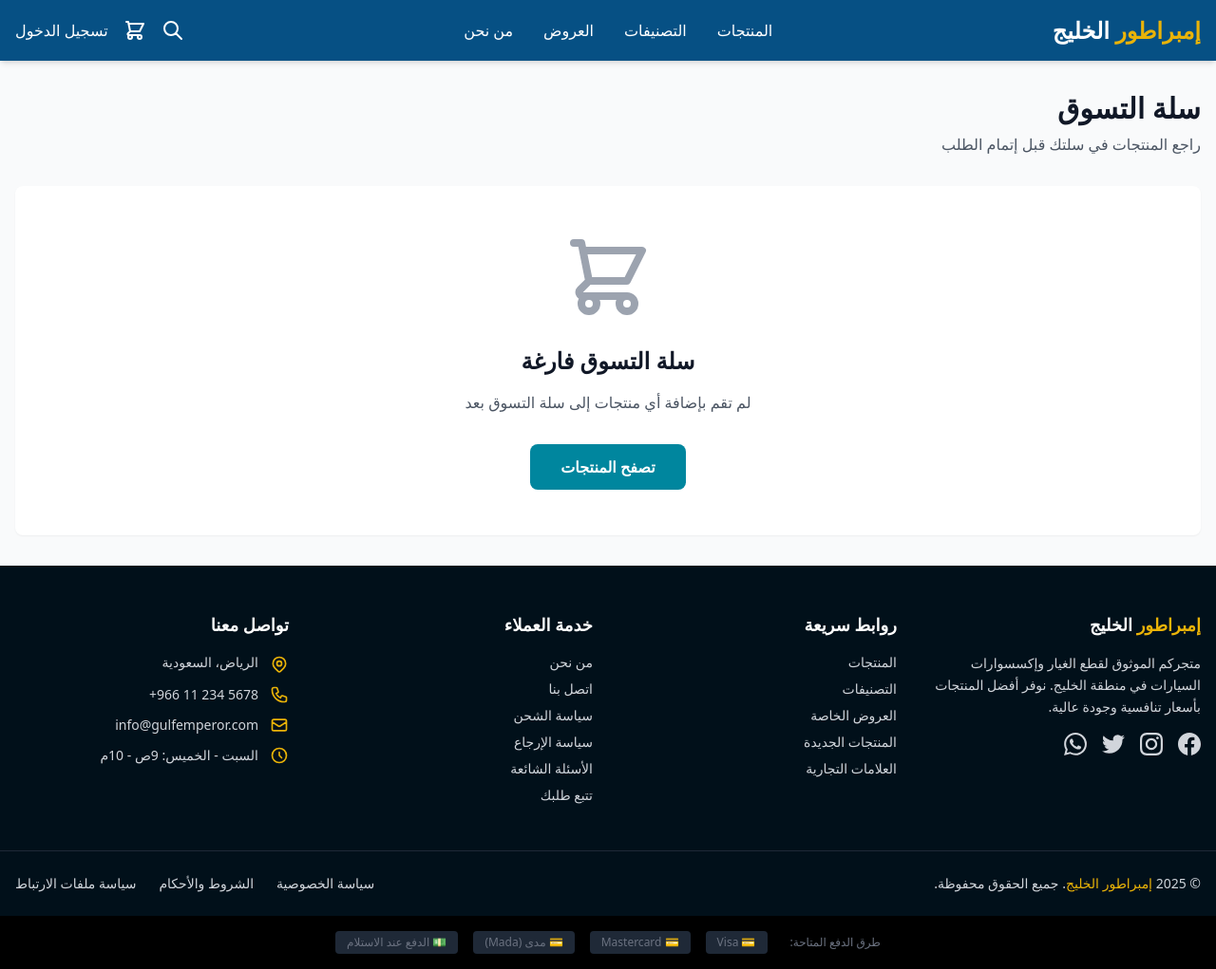
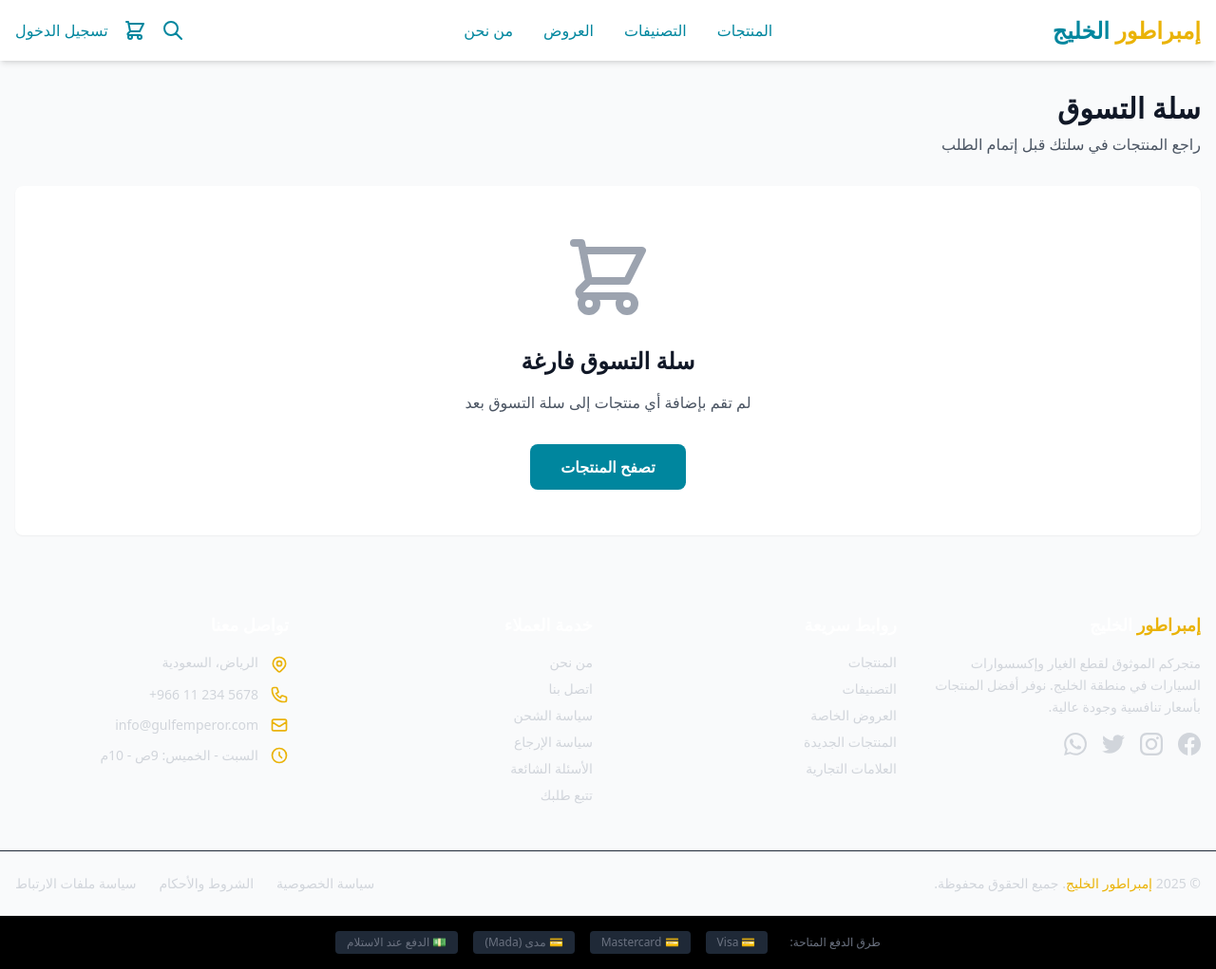
Before and after one commit to ramzi123-ops/gulf-empire, a Django app: template apps/orders/templates/orders/cart.html in a window 1280 px wide. Shown: the whole page at 95% size. Run offline with Django 3.2, Linux system fonts and the light colour scheme; the template is opened without the code that fills it, so the values that code supplies are empty; style sheets or scripts are compiled from the project's sources.

Commit message:
fix fixed navbar

```diff
--- a/tailwind.config.js
+++ b/tailwind.config.js
@@ -21,19 +21,6 @@ module.exports = {
           800: '#00353F',
           900: '#001A20',
         },
-        secondary: {
-          DEFAULT: '#065084',
-          50: '#E6F0F8',
-          100: '#CCE1F1',
-          200: '#99C3E3',
-          300: '#66A5D5',
-          400: '#3387C7',
-          500: '#065084',
-          600: '#05406A',
-          700: '#04304F',
-          800: '#032035',
-          900: '#01101A',
-        },
       },
     },
   },
--- a/templates/base.html
+++ b/templates/base.html
@@ -61,7 +61,7 @@
     <!-- Toast Message Container (for HTMX OOB swaps) -->
     <div id="toast-message"></div>
 
-    <main style="margin: 0; padding: 0;">
+    <main style="margin: 0; padding: 0; padding-top: 64px;">
         {% block content %}
         {% endblock %}
     </main>
--- a/templates/partials/navbar.html
+++ b/templates/partials/navbar.html
@@ -1,25 +1,25 @@
-<nav class="bg-secondary shadow-md sticky top-0 z-50" dir="rtl">
+<nav class="bg-white shadow-md fixed top-0 left-0 right-0 z-50" dir="rtl">
     <div class="container mx-auto px-4">
         <div class="flex justify-between items-center h-16">
             <!-- Logo -->
             <div class="flex-shrink-0">
-                <a href="{% url 'store:home' %}" class="text-2xl font-bold text-white">
+                <a href="{% url 'store:home' %}" class="text-2xl font-bold text-primary">
                     <span class="text-yellow-500">إمبراطور</span> الخليج
                 </a>
             </div>
 
             <!-- Navigation Links -->
             <div class="hidden md:flex items-center space-x-reverse space-x-8">
-                <a href="{% url 'store:product_list' %}" class="text-white hover:text-primary transition">
+                <a href="{% url 'store:product_list' %}" class="text-primary hover:text-primary-600 font-medium transition">
                     المنتجات
                 </a>
-                <a href="#" class="text-white hover:text-primary transition">
+                <a href="#" class="text-primary hover:text-primary-600 font-medium transition">
                     التصنيفات
                 </a>
-                <a href="#" class="text-white hover:text-primary transition">
+                <a href="#" class="text-primary hover:text-primary-600 font-medium transition">
                     العروض
                 </a>
-                <a href="#" class="text-white hover:text-primary transition">
+                <a href="#" class="text-primary hover:text-primary-600 font-medium transition">
                     من نحن
                 </a>
             </div>
@@ -27,7 +27,7 @@
             <!-- User Actions -->
             <div class="flex items-center space-x-reverse space-x-4">
                 <!-- Search -->
-                <button class="text-white hover:text-primary">
+                <button class="text-primary hover:text-primary-600">
                     <svg class="w-6 h-6" fill="none" stroke="currentColor" viewBox="0 0 24 24">
                         <path stroke-linecap="round" stroke-linejoin="round" stroke-width="2" d="M21 21l-6-6m2-5a7 7 0 11-14 0 7 7 0 0114 0z"></path>
                     </svg>
@@ -35,7 +35,7 @@
 
                 <!-- Cart -->
                 <div id="mini-cart" class="relative">
-                    <a href="{% url 'orders:cart' %}" class="text-white hover:text-primary">
+                    <a href="{% url 'orders:cart' %}" class="text-primary hover:text-primary-600">
                         <svg class="w-6 h-6" fill="none" stroke="currentColor" viewBox="0 0 24 24">
                             <path stroke-linecap="round" stroke-linejoin="round" stroke-width="2" d="M3 3h2l.4 2M7 13h10l4-8H5.4M7 13L5.4 5M7 13l-2.293 2.293c-.63.63-.184 1.707.707 1.707H17m0 0a2 2 0 100 4 2 2 0 000-4zm-8 2a2 2 0 11-4 0 2 2 0 014 0z"></path>
                         </svg>
@@ -50,7 +50,7 @@
                 <!-- User Menu -->
                 {% if user.is_authenticated %}
                     <div class="relative">
-                        <button id="user-menu-button" class="flex items-center space-x-reverse space-x-2 text-white hover:text-primary">
+                        <button id="user-menu-button" class="flex items-center space-x-reverse space-x-2 text-primary hover:text-primary-600">
                             <svg class="w-6 h-6" fill="none" stroke="currentColor" viewBox="0 0 24 24">
                                 <path stroke-linecap="round" stroke-linejoin="round" stroke-width="2" d="M16 7a4 4 0 11-8 0 4 4 0 018 0zM12 14a7 7 0 00-7 7h14a7 7 0 00-7-7z"></path>
                             </svg>
@@ -70,13 +70,13 @@
                         </div>
                     </div>
                 {% else %}
-                    <a href="{% url 'users:login' %}" class="text-white hover:text-primary">
+                    <a href="{% url 'users:login' %}" class="text-primary hover:text-primary-600 font-medium">
                         تسجيل الدخول
                     </a>
                 {% endif %}
 
                 <!-- Mobile Menu Button -->
-                <button class="md:hidden text-white hover:text-primary" id="mobile-menu-button">
+                <button class="md:hidden text-primary hover:text-primary-600" id="mobile-menu-button">
                     <svg class="w-6 h-6" fill="none" stroke="currentColor" viewBox="0 0 24 24">
                         <path stroke-linecap="round" stroke-linejoin="round" stroke-width="2" d="M4 6h16M4 12h16M4 18h16"></path>
                     </svg>
@@ -86,20 +86,20 @@
 
         <!-- Mobile Menu -->
         <div class="md:hidden hidden" id="mobile-menu">
-            <div class="px-2 pt-2 pb-3 space-y-1">
-                <a href="{% url 'store:home' %}" class="block px-3 py-2 rounded-md text-white hover:bg-secondary-700">
+            <div class="px-2 pt-2 pb-3 space-y-1 border-t border-gray-200">
+                <a href="{% url 'store:home' %}" class="block px-3 py-2 rounded-md text-primary hover:bg-primary-50 font-medium">
                     الرئيسية
                 </a>
-                <a href="{% url 'store:product_list' %}" class="block px-3 py-2 rounded-md text-white hover:bg-secondary-700">
+                <a href="{% url 'store:product_list' %}" class="block px-3 py-2 rounded-md text-primary hover:bg-primary-50 font-medium">
                     المنتجات
                 </a>
-                <a href="#" class="block px-3 py-2 rounded-md text-white hover:bg-secondary-700">
+                <a href="#" class="block px-3 py-2 rounded-md text-primary hover:bg-primary-50 font-medium">
                     التصنيفات
                 </a>
-                <a href="#" class="block px-3 py-2 rounded-md text-white hover:bg-secondary-700">
+                <a href="#" class="block px-3 py-2 rounded-md text-primary hover:bg-primary-50 font-medium">
                     العروض
                 </a>
-                <a href="#" class="block px-3 py-2 rounded-md text-white hover:bg-secondary-700">
+                <a href="#" class="block px-3 py-2 rounded-md text-primary hover:bg-primary-50 font-medium">
                     من نحن
                 </a>
             </div>
```
